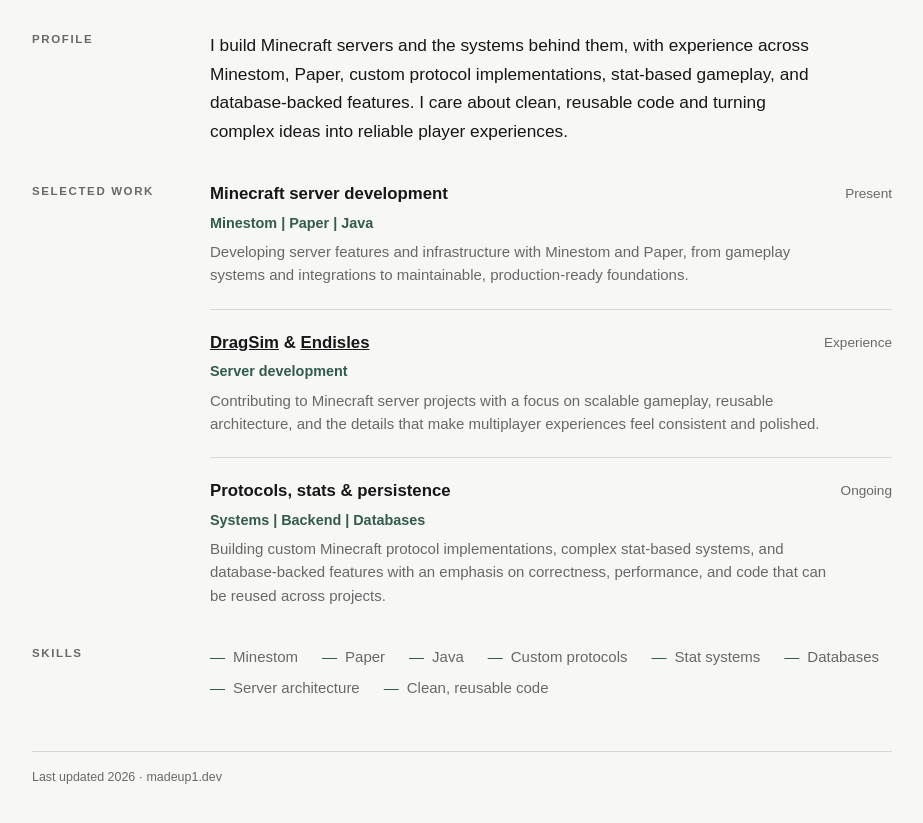
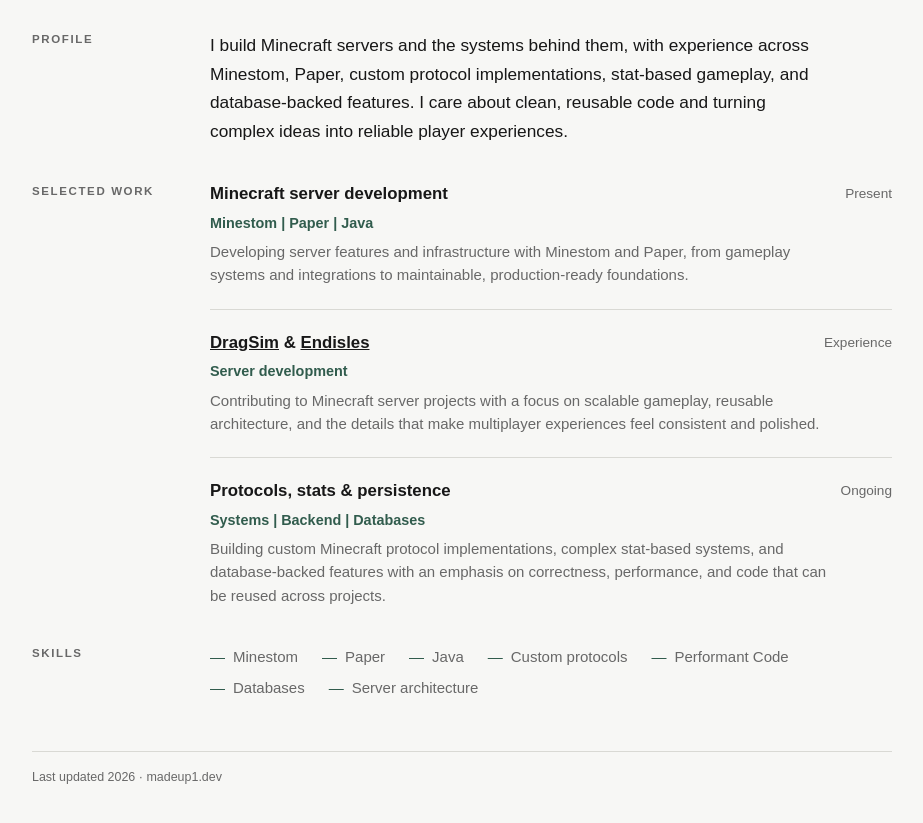
Before and after one commit to madeup1/madeup1.github.io, a plain HTML site: page index.html in a window 1280 px wide. Shown: the part 209-1032 px from the top of the page, without its empty margins (178-1101 px from the left). Drawn offline with Linux system fonts and the light colour scheme.

Commit message:
change tags

```diff
--- a/index.html
+++ b/index.html
@@ -304,10 +304,9 @@
                     <span>Paper</span>
                     <span>Java</span>
                     <span>Custom protocols</span>
-                    <span>Stat systems</span>
+                    <span>Performant Code</span>
                     <span>Databases</span>
                     <span>Server architecture</span>
-                    <span>Clean, reusable code</span>
                 </div>
             </section>
         </main>
```
